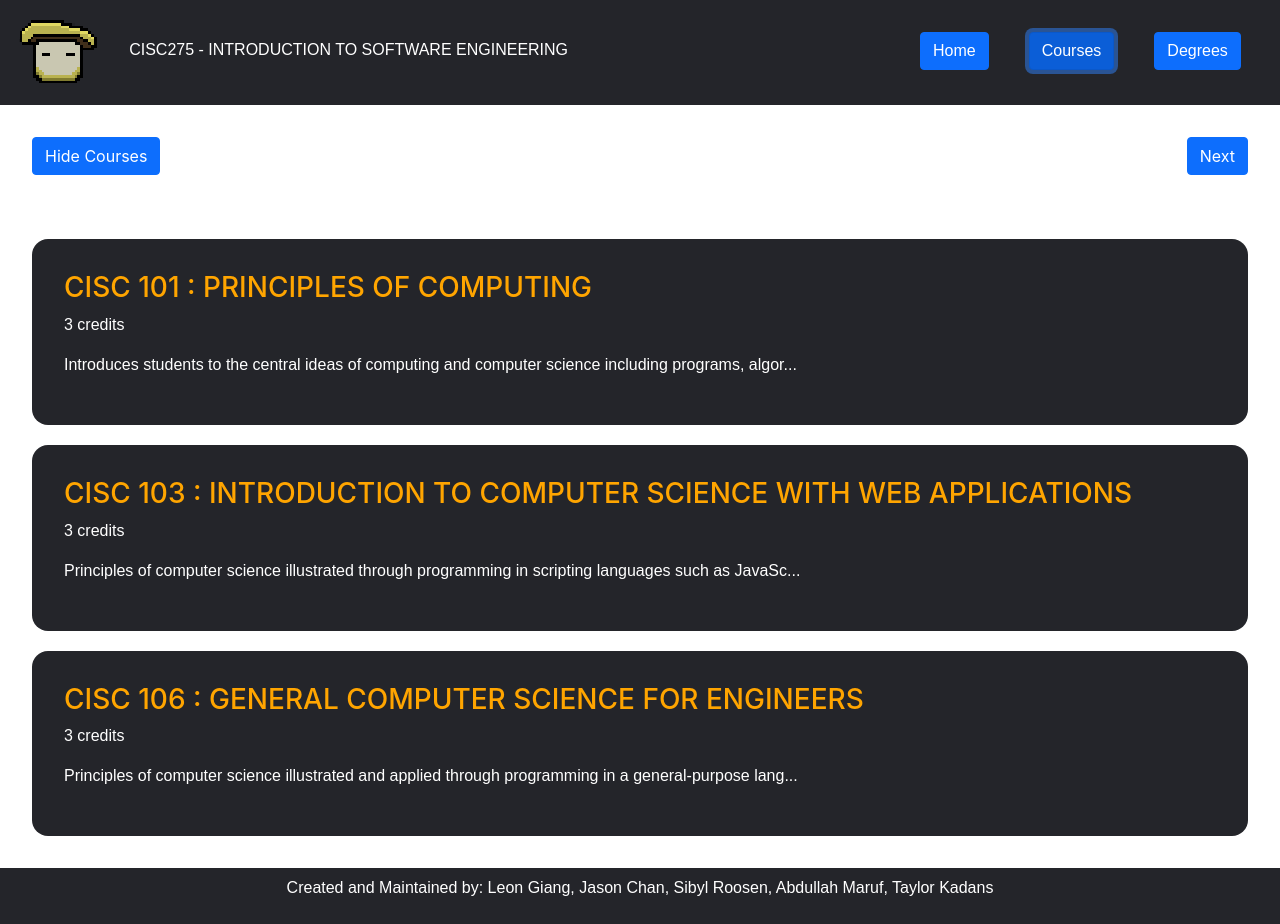
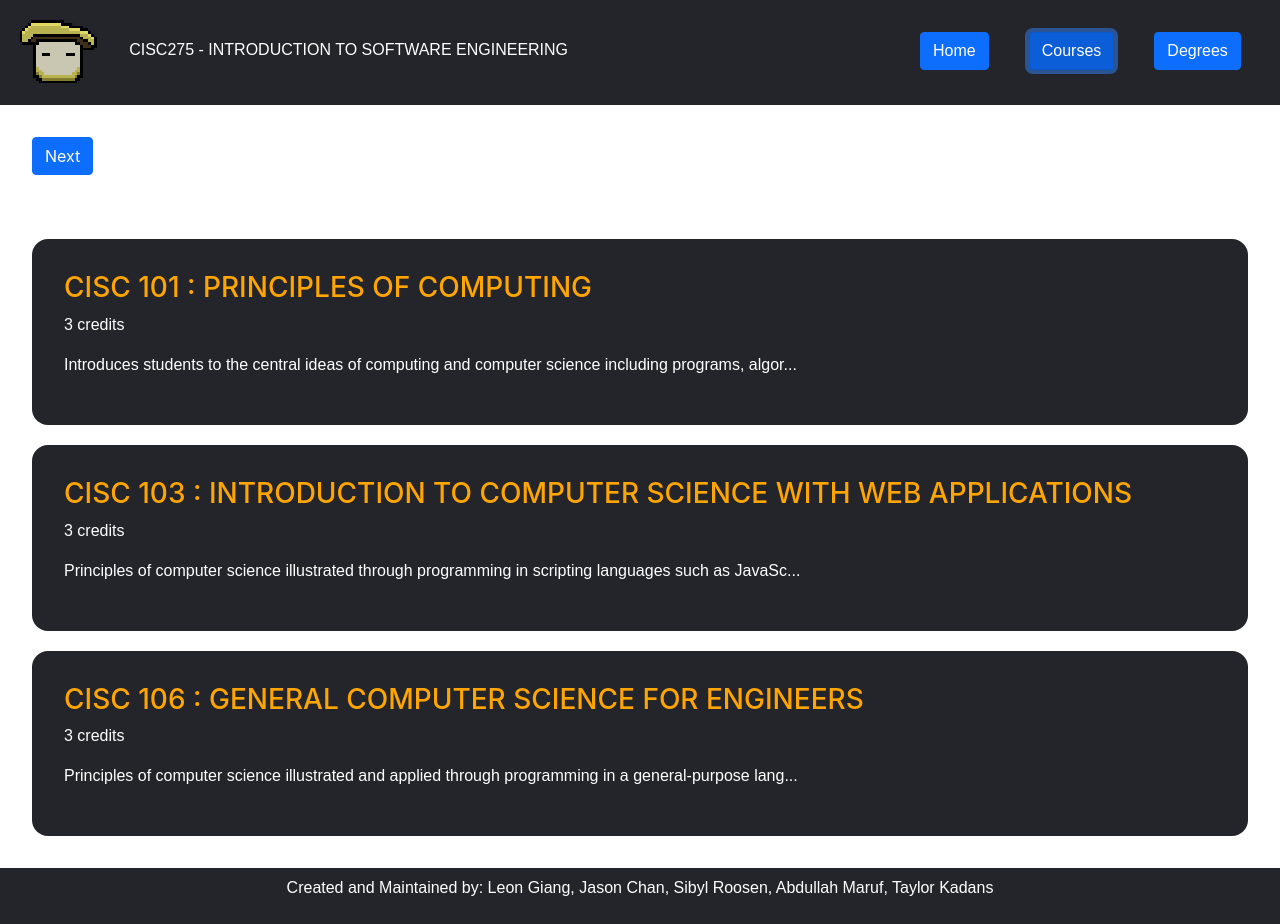
Before and after one commit to CISC275123/Final-Project, a React (Create React App) app: page / in a window 1280 px wide. Both pictures are taken after a click on the button "Courses". Built offline with nearby package versions, Linux system fonts and the light colour scheme.

Commit message:
Updated CSS for visibility. Updated div tags in App.tsx so that buttons are hidden when not displayed. This eliminates that empty space caused by the buttons not being displayed, but still existing.

```diff
--- a/src/App.tsx
+++ b/src/App.tsx
@@ -258,10 +258,12 @@ function App(): JSX.Element {
                 </header>
 
                 {/* The default home page  */}
-                {isHome && <HomePage></HomePage>}
+                <div className="HomePage">
+                    {isHome && <HomePage></HomePage>}
+                </div>
 
                 {/* Following are a part of the "COURSES" functionality  */}
-                <div className="CourseButtons">
+                <div hidden={!courseDisplay} className="CourseButtons">
                     <Button
                         onClick={() =>
                             currIndex > 0
@@ -271,12 +273,6 @@ function App(): JSX.Element {
                         hidden={isEditing || currIndex <= 0}
                     >
                         Back
-                    </Button>
-                    <Button
-                        onClick={() => setCourseDisplay(!courseDisplay)}
-                        hidden={isEditing}
-                    >
-                        {courseDisplay ? "Hide Courses" : "Show Courses"}
                     </Button>
                     <Button
                         onClick={() =>
@@ -294,7 +290,7 @@ function App(): JSX.Element {
                         Next
                     </Button>
                 </div>
-                <div className="CourseList">
+                <div hidden={!courseDisplay} className="CourseList">
                     {courseDisplay && (
                         <CourseList
                             courses={globalCourseList.slice(
@@ -309,7 +305,7 @@ function App(): JSX.Element {
                 </div>
 
                 {/* Following sets up the Degree Plan functionality  */}
-                <div className="DegreeList">
+                <div hidden={!isDegree} className="DegreeList">
                     {isDegree && (
                         <DegreeList
                             degrees={degreeList}
--- a/src/components/DegreeList.css
+++ b/src/components/DegreeList.css
@@ -9,7 +9,8 @@
 .degree_buttons {
     display: flex;
     flex-direction: column;
-    padding: 0rem 5rem 0rem 5rem;
+    margin-top: 1rem;
+    padding: 0rem 20rem 0rem 20rem;
     text-align: center;
     align-content: center;
 }
--- a/src/components/DegreeView.css
+++ b/src/components/DegreeView.css
@@ -14,7 +14,8 @@
 }
 
 .year_view_column {
-    border: solid red;
+    border: dotted orange;
     background-color: gray;
+    margin-top: 0.5rem;
     padding: 0rem 12rem 20rem 12rem;
 }
```
